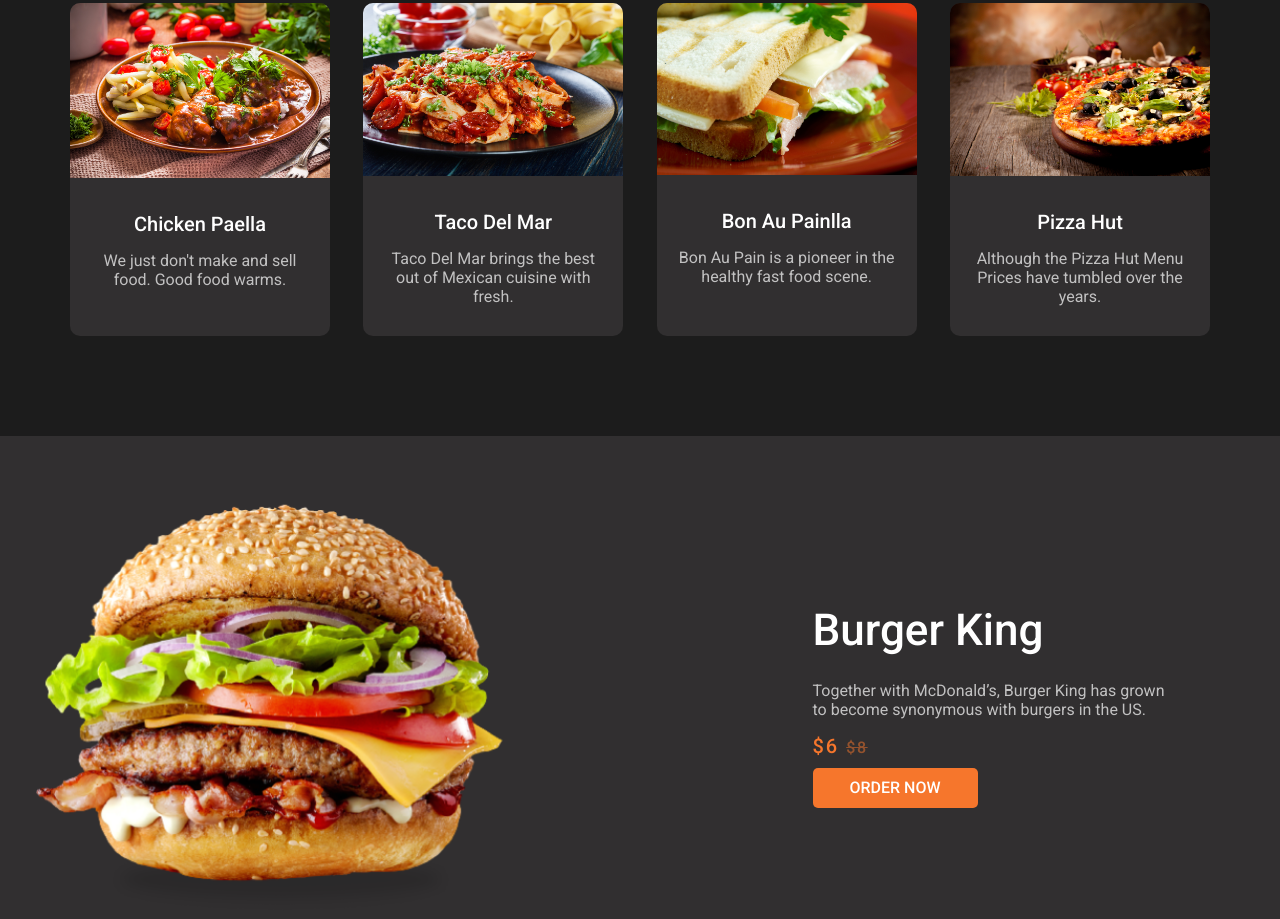
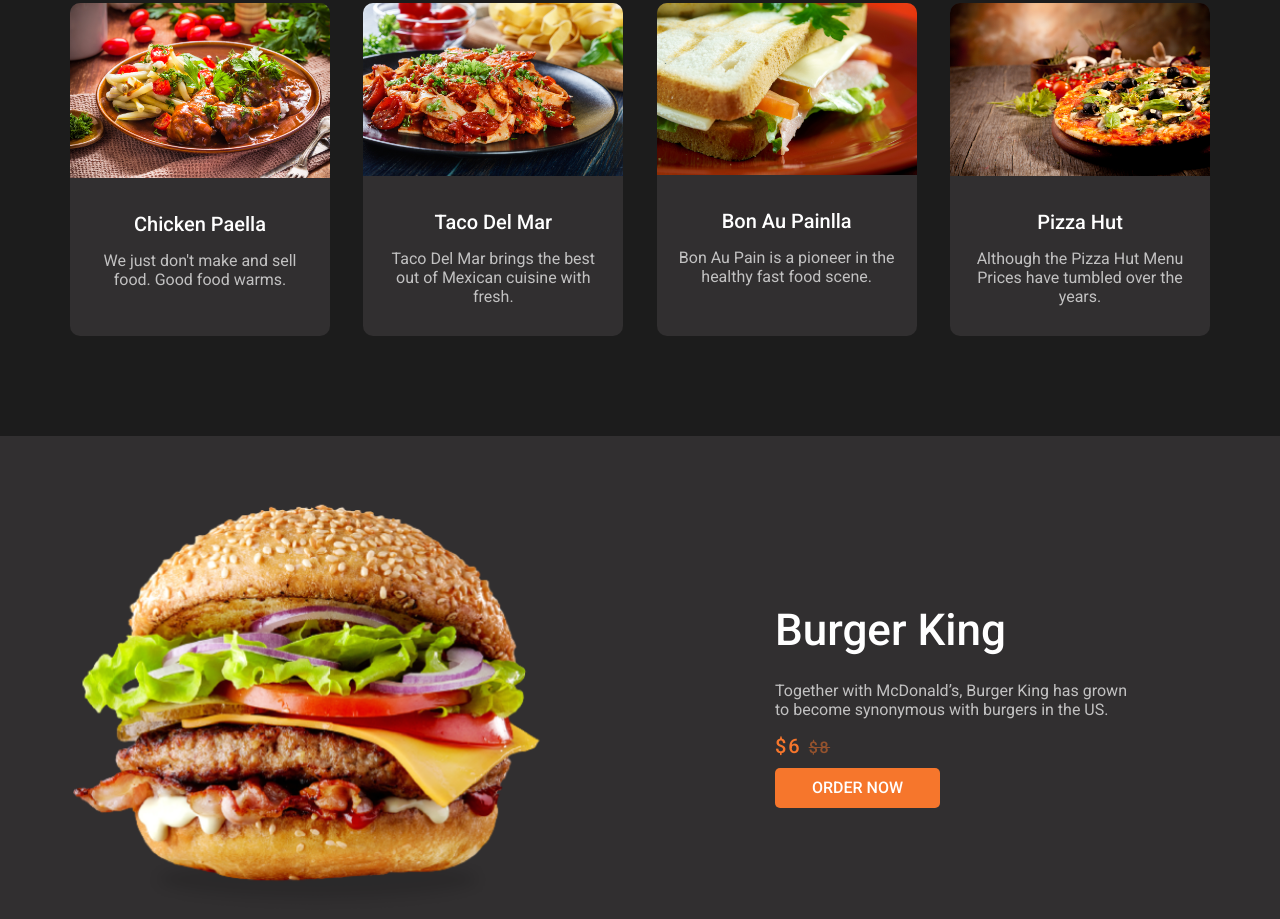
Before and after one commit to DarinaDomalega/Food-sidenew, a plain HTML site: page index.html in a window 1280 px wide. Shown: the part 903-1822 px from the top of the page. Drawn offline with Linux system fonts and the light colour scheme.

Commit message:
burger-section

```diff
--- a/style.css
+++ b/style.css
@@ -39,10 +39,11 @@ h1,h2,h3,h4,h5,h6 {
     margin: 0;
 }
 .container{
-    max-width: 1140px;
+    box-sizing: border-box;
+    max-width: 1170px;
    margin-left: auto;
    margin-right: auto;
-   padding:0 25px;
+   padding:0 15px;
 }
 .btn {
     display: flex;
@@ -239,7 +240,7 @@ padding: 60px 0;
     display: flex;
     justify-content: space-between;
     align-items: center;
-    padding-right: 100px;
+    padding-right: 90px;
 
 
 
```
